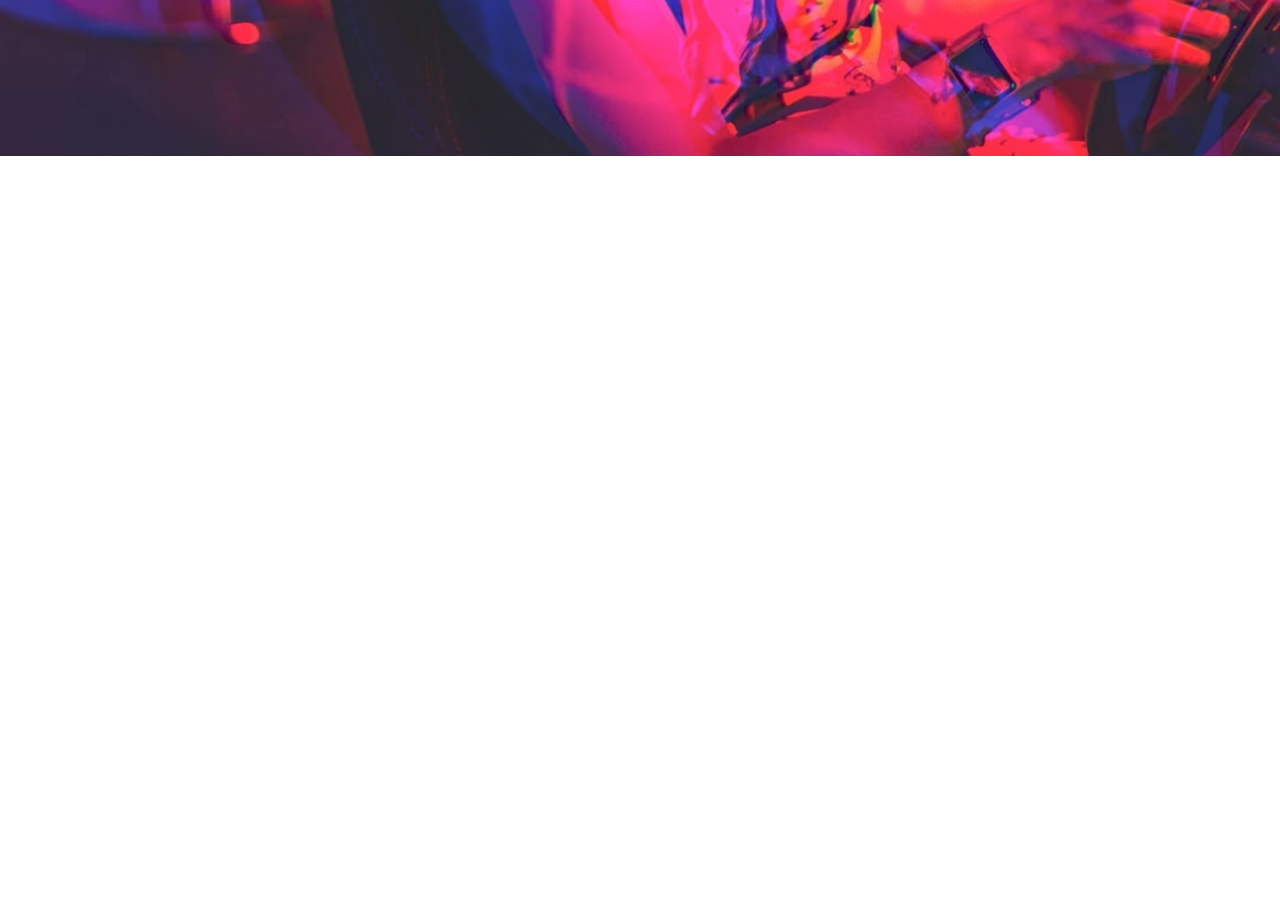
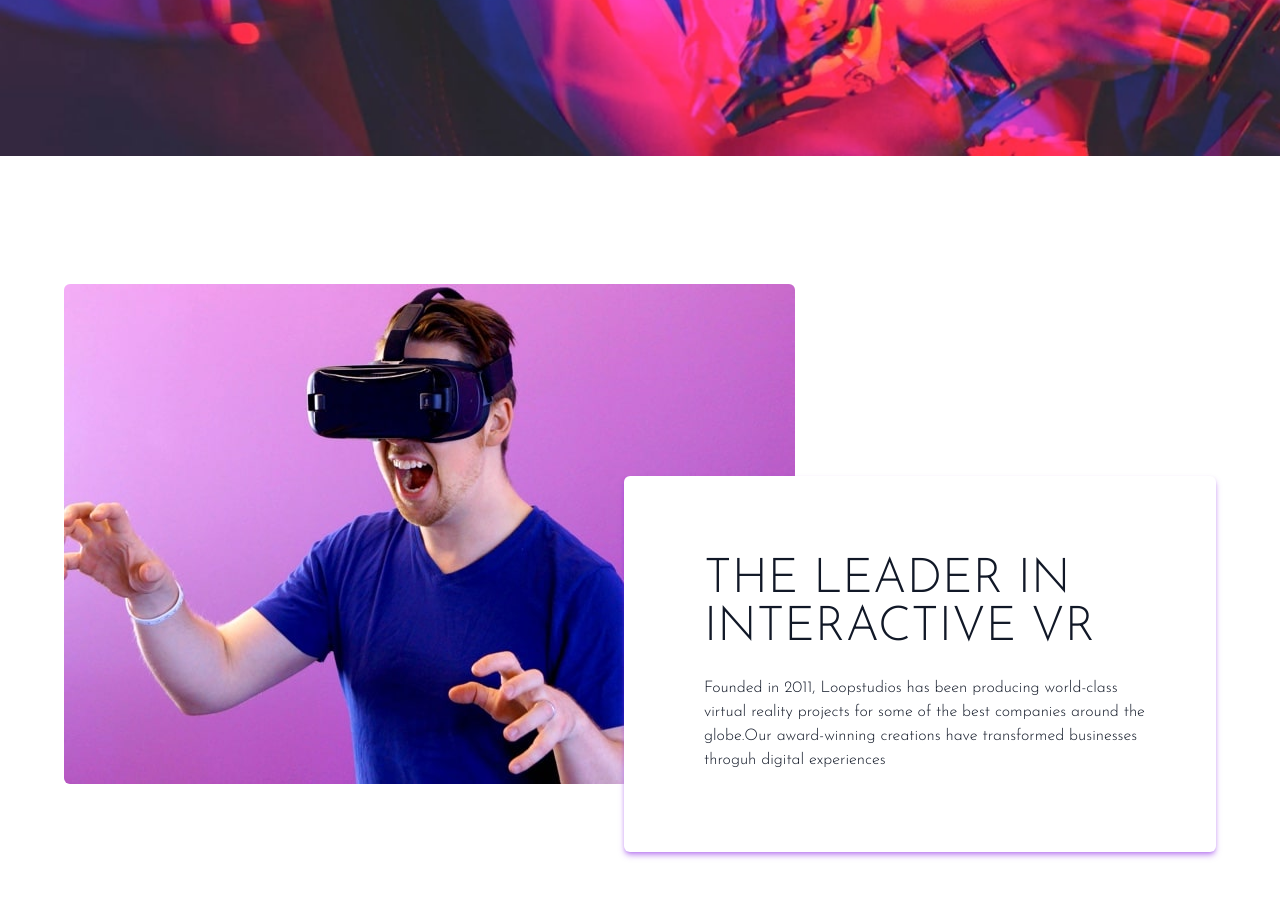
Before and after one commit to Ruturaj2003/LoopStudios-TW, a website: page index.html in a window 1280 px wide. Shown: the part 500-1398 px from the top of the page. Before the commit the page ends 800 px from the top, so only its background shows below. Drawn offline with Linux system fonts and the light colour scheme.

Commit message:
Add Feature Section

```diff
--- a/index.html
+++ b/index.html
@@ -62,5 +62,27 @@
             </div>
         </div>
     </section>
+
+    <!-- Feature Section -->
+    <section id="feature">
+
+        <!-- Feature Container -->
+        <div class="relative container flex flex-col max-w-6xl mx-auto my-32 px-6 text-gray-900 md:flex-row md:px-0">
+
+            <!-- Image -->
+            <img src="./images/desktop/image-interactive.jpg" class="rounded-md" alt="">
+
+            <!--Text Container -->
+            <div class="top-48 pr-0 bg-white md:absolute md:right-0 md:py-20 md:pl-20 rounded-md md:shadow-md md:shadow-purple-600/50">
+                <h2 class="max-w-lg mt-10 mb-6 font-sans text-4xl text-center text-gray-900 uppercase md:text-5xl  md:mt-0 md:text-left">
+                    The Leader in interactive vr
+                </h2>
+                <p class="max-w-md">
+                    Founded in 2011, Loopstudios has been producing world-class virtual reality projects for some of the best companies around the globe.Our award-winning
+                    creations have transformed businesses throguh digital experiences
+                </p>
+            </div>
+        </div>
+    </section>
 </body>
 </html>
```
Also changed, not shown: css/style.css.
